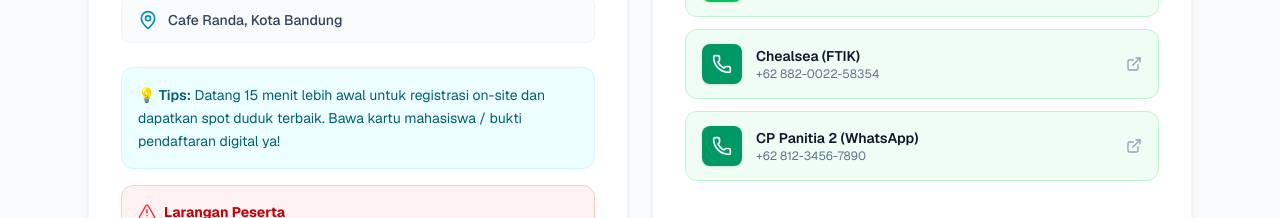
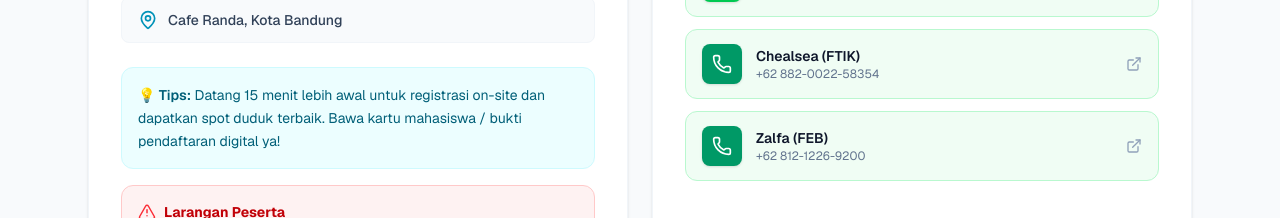
Before and after one commit to bangyazaka-hash/meet-up-maba-unikom26, a Next.js app: page / in a window 1280 px wide. Shown: the part 1200-1418 px from the top of the page. Built offline with nearby package versions, Linux system fonts and the light colour scheme.

Commit message:
fix link

```diff
--- a/app/page.tsx
+++ b/app/page.tsx
@@ -437,7 +437,7 @@ export default function MeetupMabaPage() {
                 </a>
 
                 <a
-                  href="https://wa.me/6281234567890?text=Halo%2C%20saya%20ingin%20bertanya%20tentang%20Meetup%20Maba%202026"
+                  href="https://wa.me/6281212269200?text=Halo%2C%20saya%20ingin%20bertanya%20tentang%20Meetup%20Maba%202026"
                   target="_blank"
                   rel="noopener noreferrer"
                   className="group flex items-center gap-3.5 rounded-xl border border-green-200 bg-green-50 px-4 py-3.5 transition-all hover:border-green-300 hover:shadow-md"
@@ -447,10 +447,10 @@ export default function MeetupMabaPage() {
                   </span>
                   <div className="flex-1">
                     <p className="text-sm font-semibold text-slate-900">
-                      CP Panitia 2 (WhatsApp)
+                      Zalfa (FEB)
                     </p>
                     <p className="text-xs text-slate-500">
-                      +62 812-3456-7890
+                      +62 812-1226-9200
                     </p>
                   </div>
                   <ExternalLink className="h-4 w-4 text-slate-400 transition-colors group-hover:text-green-600" />
```
